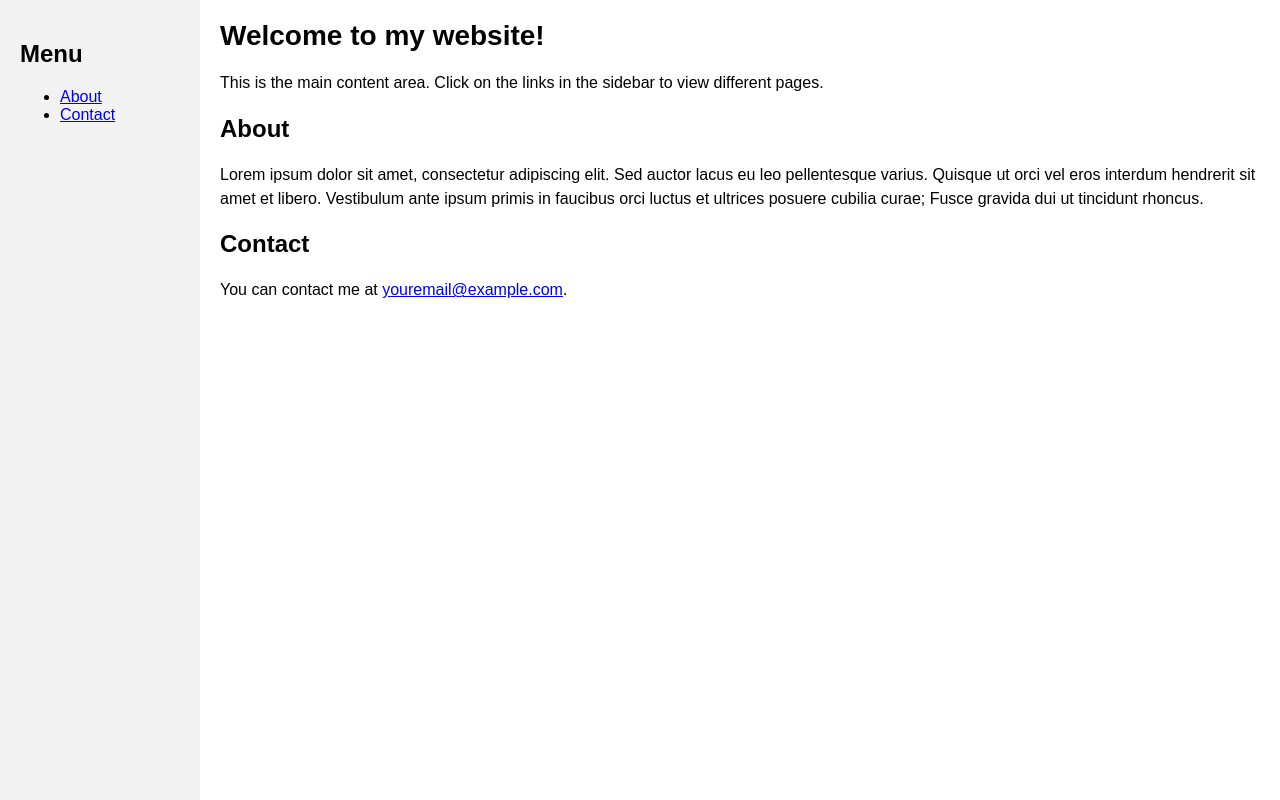
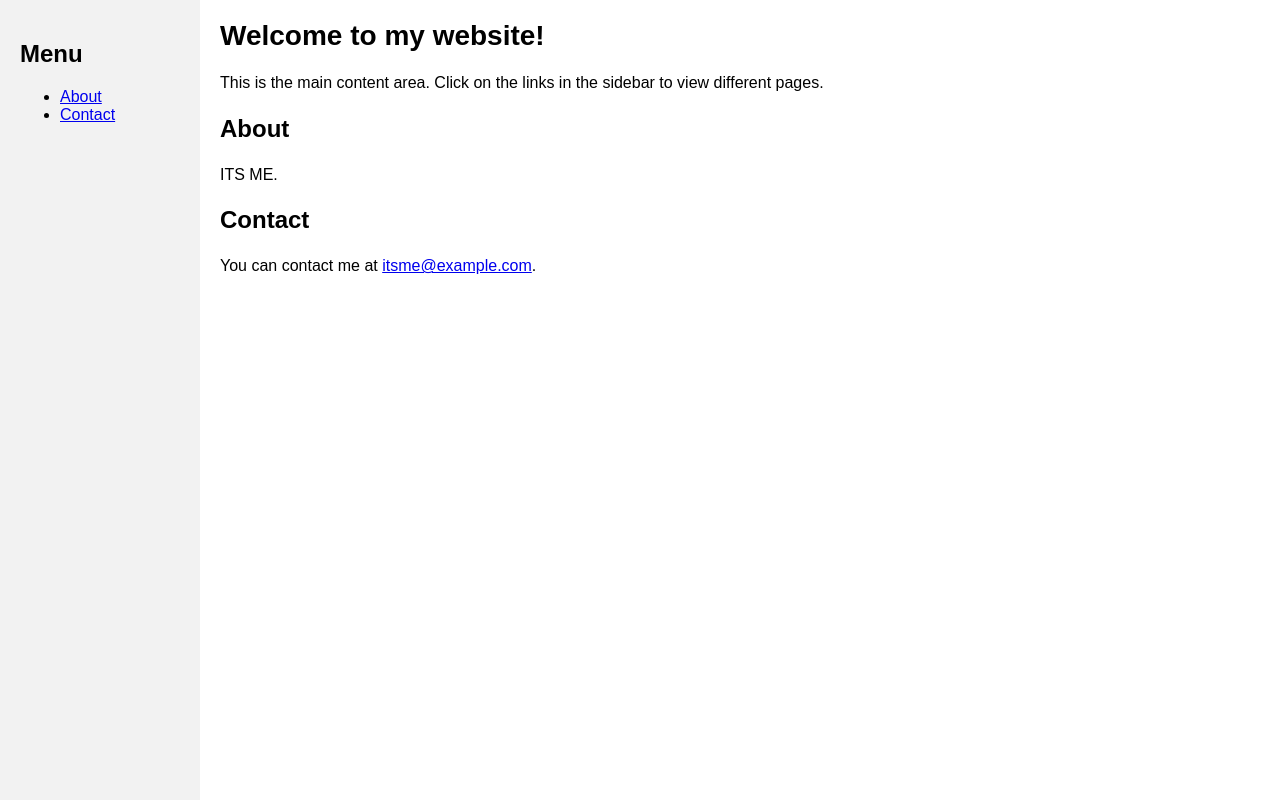
Before and after one commit to Harsh09-A/PAGE-content, a plain HTML site: page index.html in a window 1280 px wide. Drawn offline with Linux system fonts and the light colour scheme.

Commit message:
Update index.html

```diff
--- a/index.html
+++ b/index.html
@@ -46,11 +46,11 @@
 		<p>This is the main content area. Click on the links in the sidebar to view different pages.</p>
 		<section id="about">
 			<h2>About</h2>
-			<p>Lorem ipsum dolor sit amet, consectetur adipiscing elit. Sed auctor lacus eu leo pellentesque varius. Quisque ut orci vel eros interdum hendrerit sit amet et libero. Vestibulum ante ipsum primis in faucibus orci luctus et ultrices posuere cubilia curae; Fusce gravida dui ut tincidunt rhoncus.</p>
+			<p> ITS ME.</p>
 		</section>
 		<section id="contact">
 			<h2>Contact</h2>
-			<p>You can contact me at <a href="mailto:youremail@example.com">youremail@example.com</a>.</p>
+			<p>You can contact me at <a href="mailto:youremail@example.com">itsme@example.com</a>.</p>
 		</section>
 	</div>
 </body>
```
